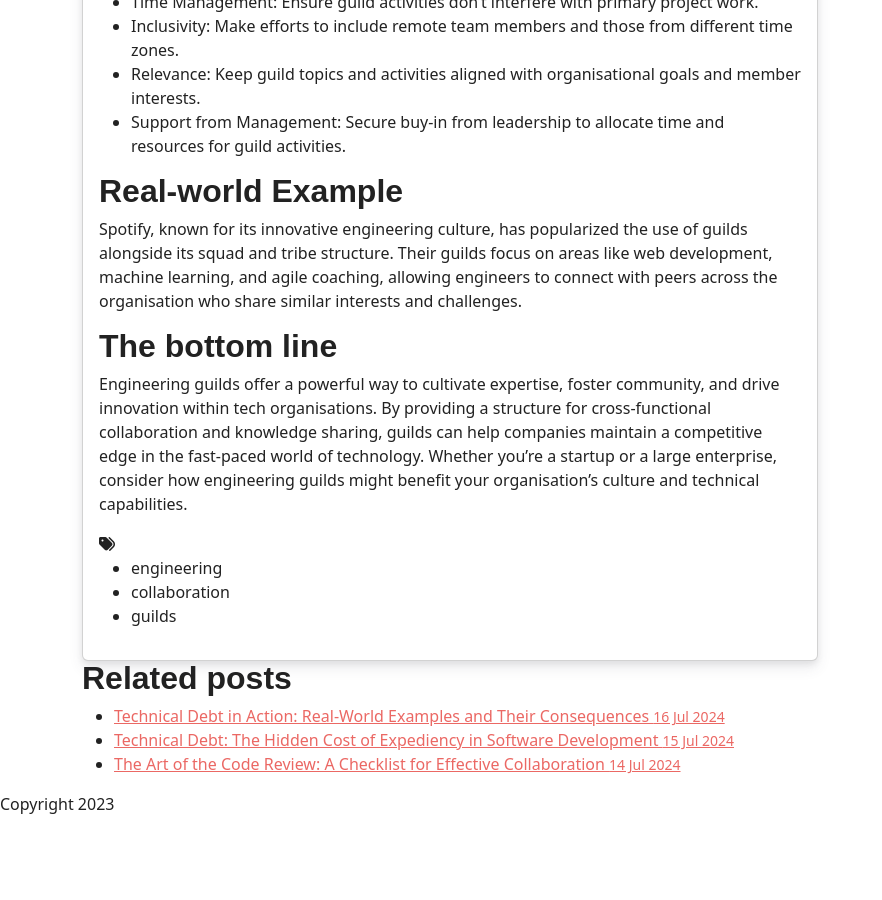
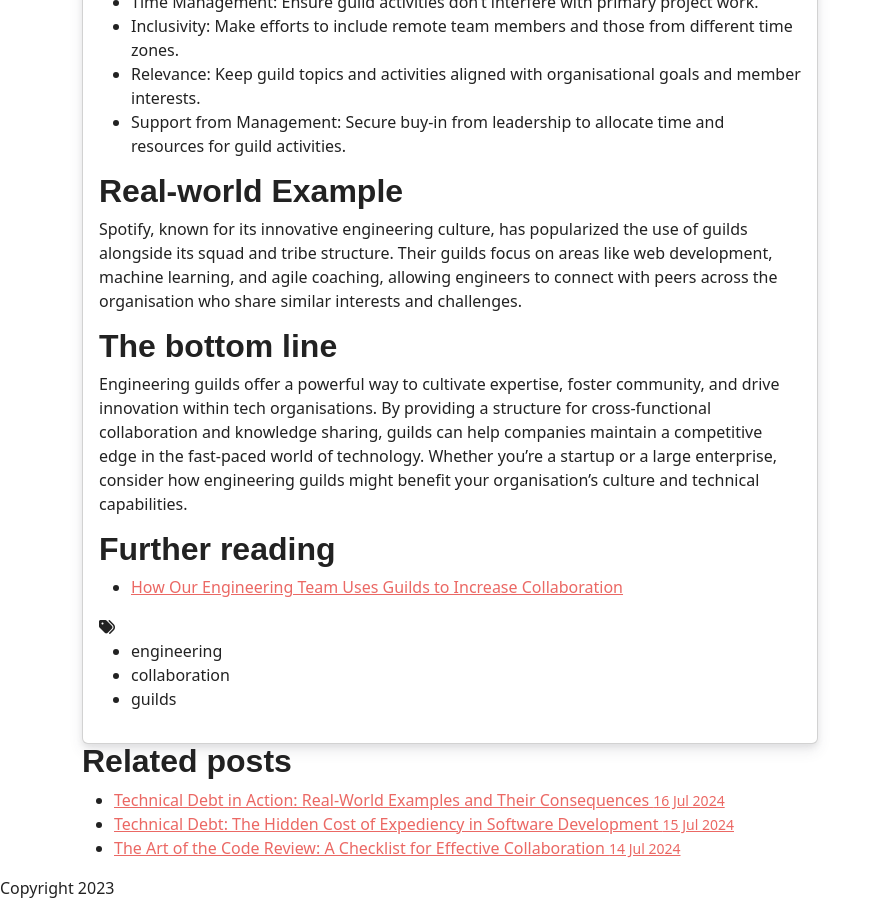
Before and after one commit to waynethompson/waynethompson.github.io, a Jekyll site: the page built from _posts/2024/2024-07-17-EngineeringGuilds.md, in a window 1280 px wide and 900 px high, scrolled down 1655 px. Shown: the whole window, without its empty margins (0-882 px from the left). Built offline with Jekyll 4.4.1, drawn with Linux system fonts in a browser that asks for light colours; nearby versions of some CDN libraries; some web fonts are replaced; comment, search, counter and statistics services are not loaded; before the commit the page ends 2471 px from its top, so only the background shows below that.

Commit message:
add a link to read

```diff
--- a/_posts/2024/2024-07-17-EngineeringGuilds.md
+++ b/_posts/2024/2024-07-17-EngineeringGuilds.md
@@ -61,3 +61,6 @@ Spotify, known for its innovative engineering culture, has popularized the use o
 ## The bottom line
 
 Engineering guilds offer a powerful way to cultivate expertise, foster community, and drive innovation within tech organisations. By providing a structure for cross-functional collaboration and knowledge sharing, guilds can help companies maintain a competitive edge in the fast-paced world of technology. Whether you're a startup or a large enterprise, consider how engineering guilds might benefit your organisation's culture and technical capabilities.
+
+## Further reading
+- [How Our Engineering Team Uses Guilds to Increase Collaboration](https://www.optimizely.com/insights/blog/how-our-engineering-team-uses-guilds-to-increase-collaboration/)
```
